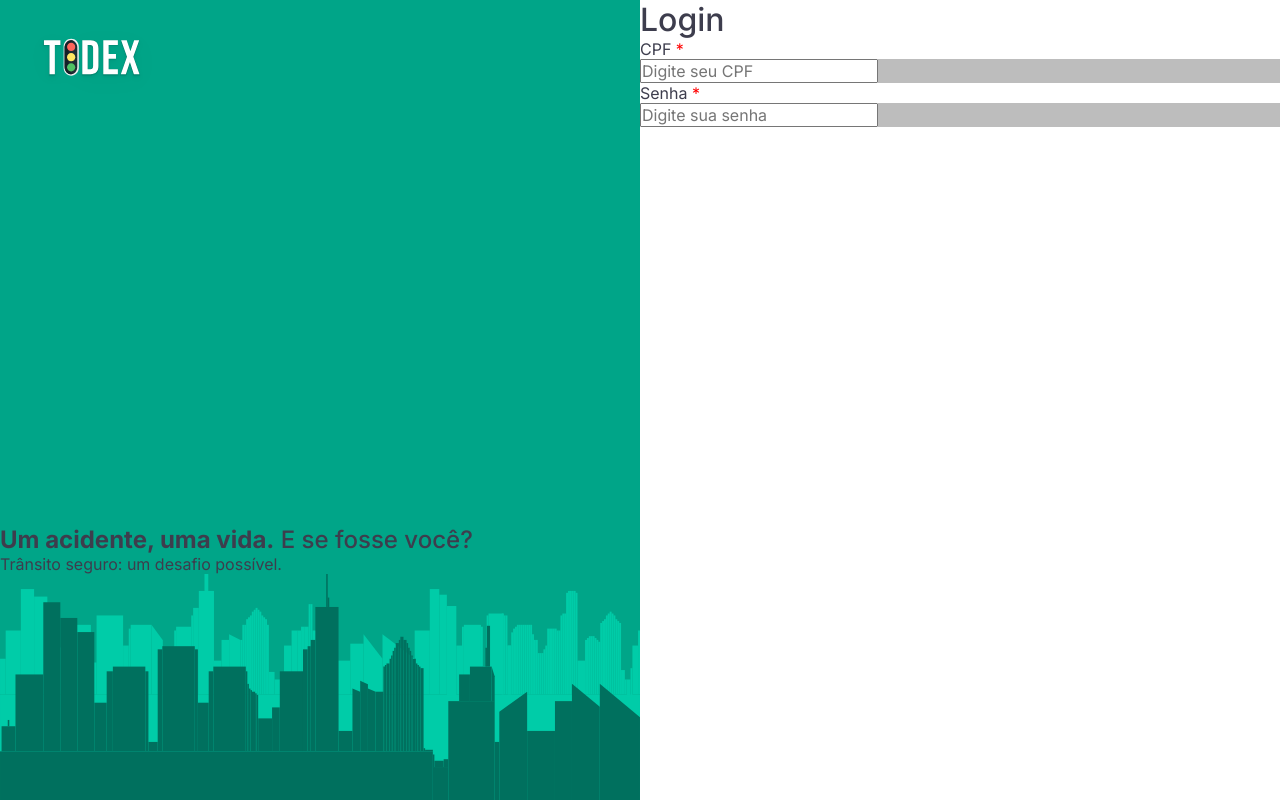
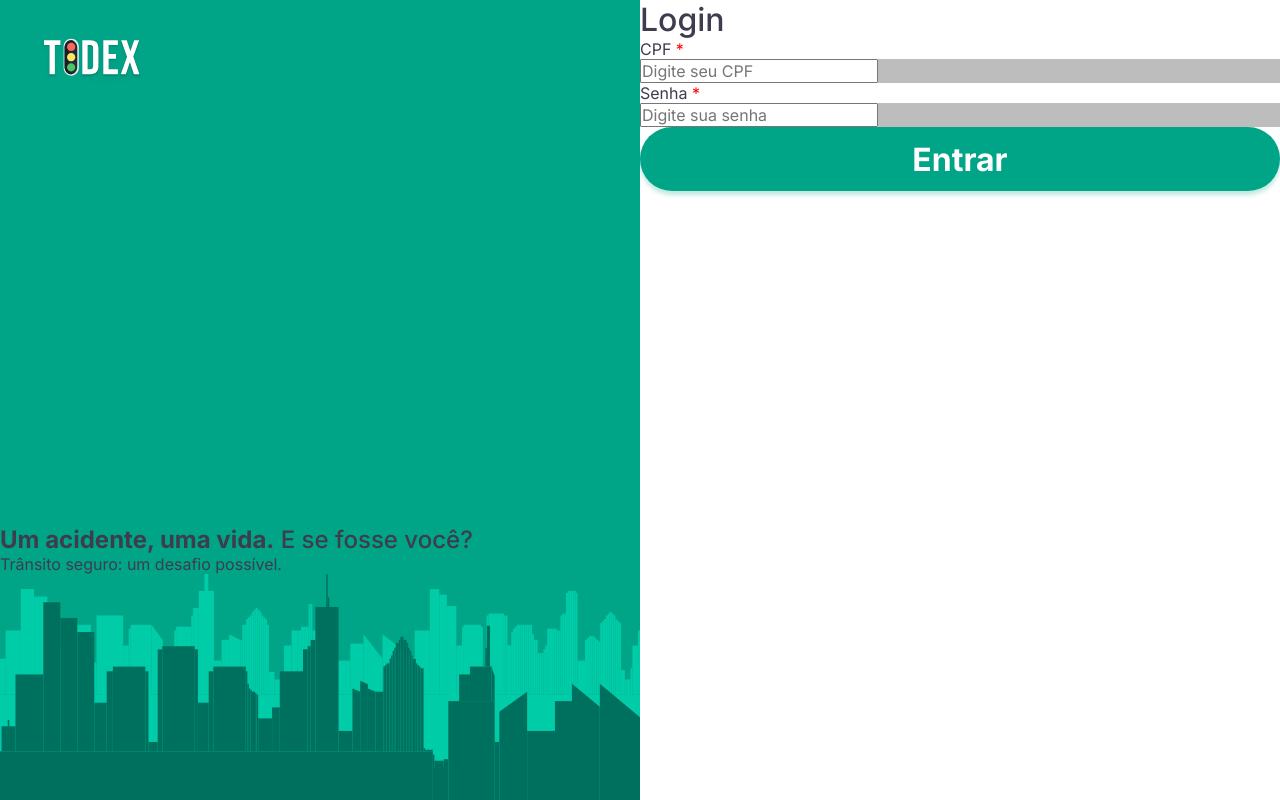
Before and after one commit to lucasarlim/tidex-web, a React (Create React App) app: page /login in a window 1280 px wide. Built offline with nearby package versions, Linux system fonts and the light colour scheme.

Commit message:
submit login page style added

```diff
--- a/src/pages/Login/index.jsx
+++ b/src/pages/Login/index.jsx
@@ -7,6 +7,7 @@ import {
 	City,
 	FormWrapper,
 	Title,
+	Button,
 } from './styles';
 import Input from '../../components/Input';
 import logo from '../../assets/brand/logo-light.svg';
@@ -57,6 +58,8 @@ function Login() {
 					type="password"
 					isRequired
 				/>
+
+				<Button type="submit">Entrar</Button>
 			</FormWrapper>
 		</Container>
 	);
--- a/src/pages/Login/styles.js
+++ b/src/pages/Login/styles.js
@@ -52,3 +52,18 @@ export const FormWrapper = styled.form`
 `;
 
 export const Title = styled.h1``;
+
+export const Button = styled.button`
+	border: none;
+	background-color: ${useTheme.primary};
+	border-radius: 50px;
+	width: 100%;
+	height: 64px;
+	display: flex;
+	align-items: center;
+	justify-content: center;
+	font-weight: bold;
+	color: ${useTheme.light};
+	box-shadow: 0px 4px 4px rgba(0, 165, 136, 0.25);
+	font-size: 32px;
+`;
```
